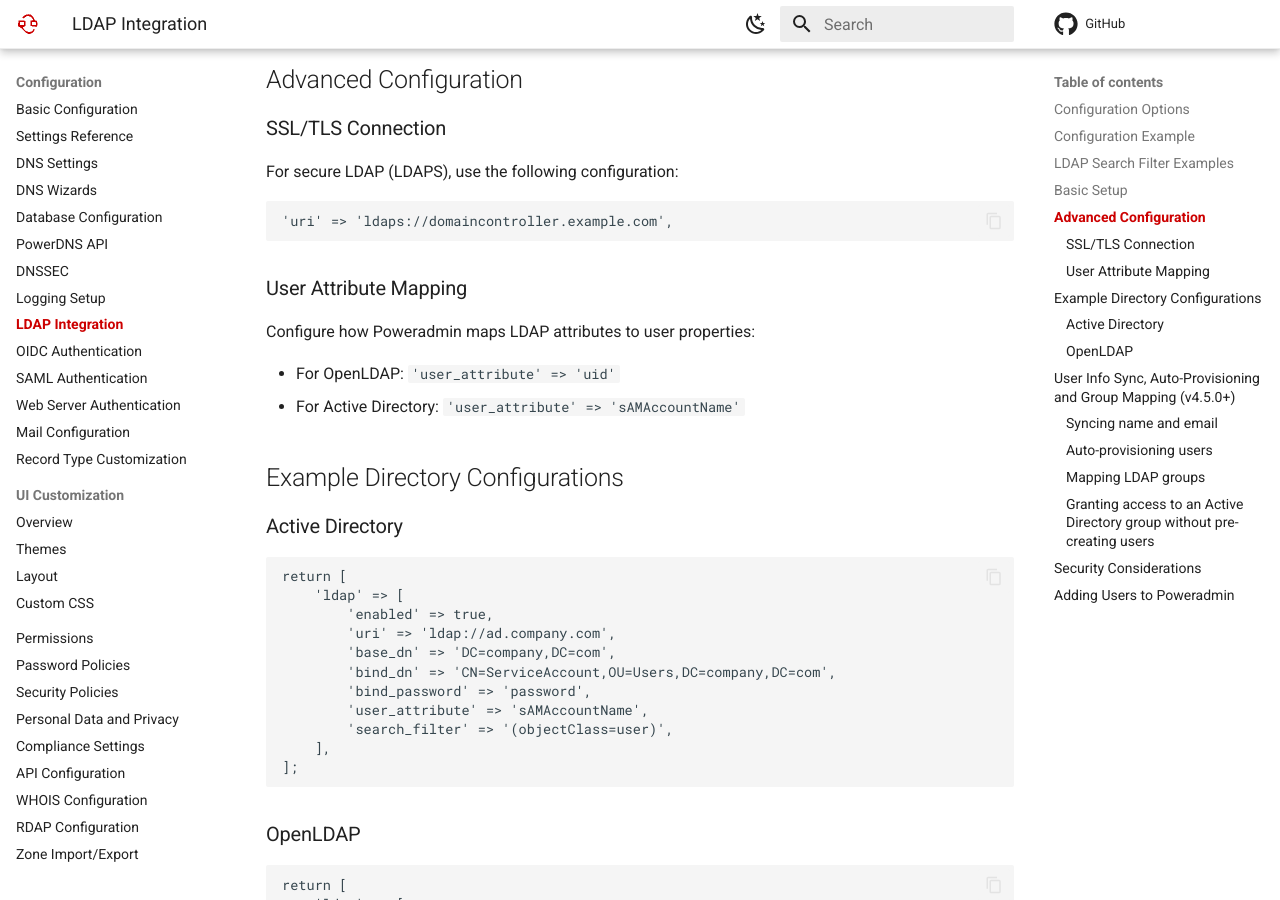
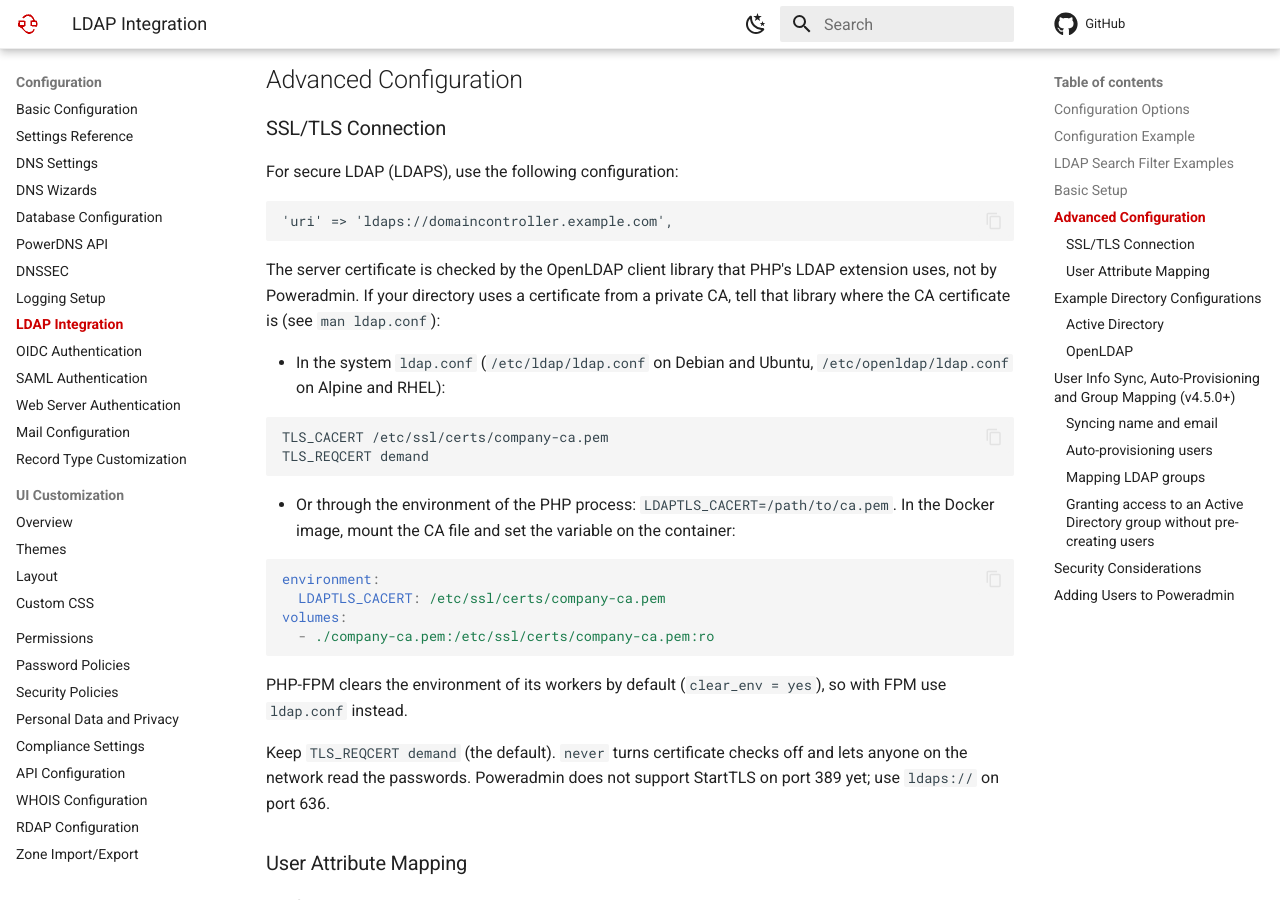
Before and after one commit to poweradmin/poweradmin-docs, an MkDocs documentation site: the page built from docs/configuration/ldap.md, in a window 1280 px wide and 900 px high, scrolled down 3389 px. Built offline with MkDocs 1.6.1 and Material for MkDocs 9.7.7, drawn with Linux system fonts in a browser that asks for light colours; nearby versions of some CDN libraries; library files that are not in the unit come from our copies; comment, search, counter and statistics services are not loaded.

Commit message:
docs(ldap): explain how to trust a private CA for ldaps and that StartTLS is not supported

````diff
--- a/docs/configuration/ldap.md
+++ b/docs/configuration/ldap.md
@@ -82,6 +82,35 @@
 ```php
 'uri' => 'ldaps://domaincontroller.example.com',
 ```
+
+The server certificate is checked by the OpenLDAP client library that PHP's LDAP extension uses,
+not by Poweradmin. If your directory uses a certificate from a private CA, tell that library where
+the CA certificate is (see `man ldap.conf`):
+
+- In the system `ldap.conf` (`/etc/ldap/ldap.conf` on Debian and Ubuntu, `/etc/openldap/ldap.conf`
+  on Alpine and RHEL):
+
+  ```
+  TLS_CACERT /etc/ssl/certs/company-ca.pem
+  TLS_REQCERT demand
+  ```
+
+- Or through the environment of the PHP process: `LDAPTLS_CACERT=/path/to/ca.pem`. In the Docker
+  image, mount the CA file and set the variable on the container:
+
+  ```yaml
+  environment:
+    LDAPTLS_CACERT: /etc/ssl/certs/company-ca.pem
+  volumes:
+    - ./company-ca.pem:/etc/ssl/certs/company-ca.pem:ro
+  ```
+
+  PHP-FPM clears the environment of its workers by default (`clear_env = yes`), so with FPM use
+  `ldap.conf` instead.
+
+Keep `TLS_REQCERT demand` (the default). `never` turns certificate checks off and lets anyone on
+the network read the passwords. Poweradmin does not support StartTLS on port 389 yet; use `ldaps://`
+on port 636.
 
 ### User Attribute Mapping
 
````
